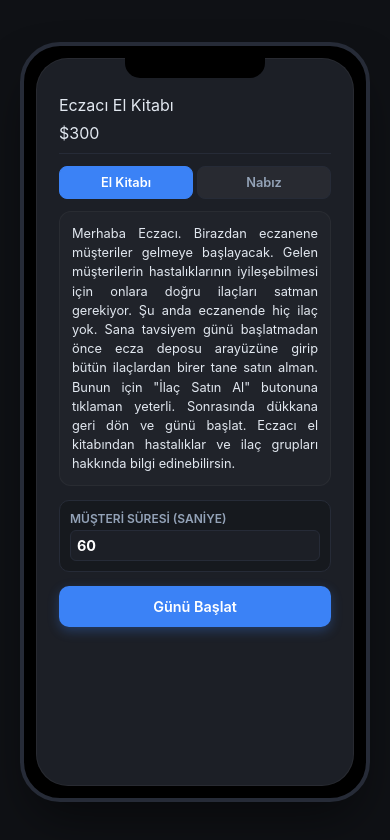
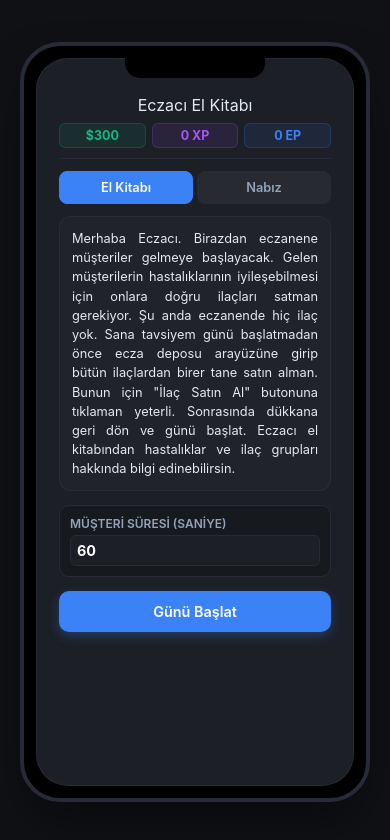
Before and after one commit to yalcinerselim/Pharmacy-Tycoon-Prototype, a plain HTML site: page index.html in a window 390 px wide. Shown: the top 840 px of the page. Drawn offline with Linux system fonts and the light colour scheme.

Commit message:
Center align phone app title and update money display

```diff
--- a/index.html
+++ b/index.html
@@ -30,8 +30,14 @@
 
                     <div class="phone-top-row" style="width: 100%;">
                         <!-- Dinamik Başlık -->
-                        <div id="phoneAppTitle" class="phone-header">Eczacı El Kitabı</div>
-                        <div id="moneyDisplay" class="phone-money-display" onclick="handleMoneyClick()">$300</div>
+                        <div id="phoneAppTitle" class="phone-header" style="text-align: center; width: 100%;">Eczacı El Kitabı</div>
+
+                        <!-- Üçlü Gösterge Paneli -->
+                        <div class="phone-stats-container">
+                            <div id="moneyDisplay" class="stat-box money" onclick="handleMoneyClick()">$300</div>
+                            <div id="xpDisplay" class="stat-box xp">0 XP</div>
+                            <div id="epDisplay" class="stat-box ep">0 EP</div>
+                        </div>
                     </div>
 
                     <!-- Uygulama Seçim Menüsü (Hızlı Geçiş Butonları) -->
```
